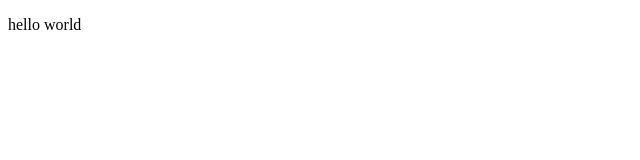
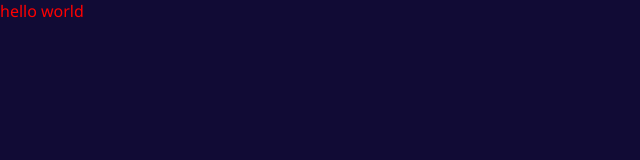
Before and after one commit to Cabraham1/microverse-hello, a website: page index.html in a window 1280 px wide. Shown: the whole page, without its empty margins (0-640 px from the left). Drawn offline with Linux system fonts and the light colour scheme.

Commit message:
Update files

```diff
--- a/index.html
+++ b/index.html
@@ -5,6 +5,7 @@
   <meta http-equiv="X-UA-Compatible" content="IE=edge">
   <meta name="viewport" content="width=device-width, initial-scale=1.0">
   <title>Hello Microverse</title>
+  <link rel="stylesheet" href="style.css">
 </head>
 <body>
   <p>hello world</p>
--- /dev/null
+++ b/style.css
@@ -0,0 +1,11 @@
+* {
+    margin: 0;
+    padding: 0;
+    box-sizing: border-box;
+}
+
+body {
+    font-family: 'Segoe UI', Tahoma, Geneva, Verdana, sans-serif;
+    background-color: #110b35;
+    color: red;
+}
```
Also changed, not shown: test.md (added).
